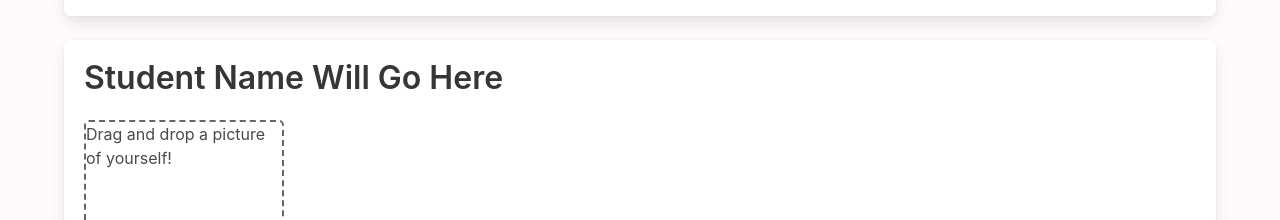
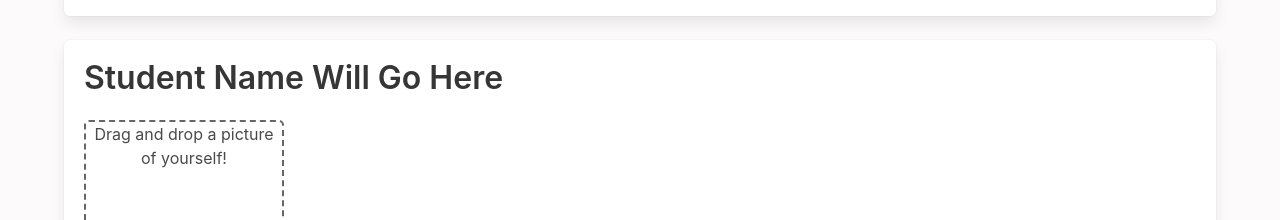
Before and after one commit to lemming-online/tundra, a React (Create React App) app: page / in a window 1280 px wide. Shown: the part 940-1160 px from the top of the page. Built offline with nearby package versions, Linux system fonts and the light colour scheme; no server answers.

Commit message:
add fetch call and base64encode function

```diff
--- a/src/containers/UserProfile.js
+++ b/src/containers/UserProfile.js
@@ -3,7 +3,7 @@ import Dropzone from 'react-dropzone'
 import InputComponent from '../components/InputComponent';
 
 class UserProfile extends React.Component {
-	constructor(props){
+	constructor(props) {
     super(props);
     this.state = {
     	email: '',
@@ -22,15 +22,57 @@ class UserProfile extends React.Component {
     this.setState(newState);
   };
 
+  toDataURL = (url, callback) => {
+	  var xhr = new XMLHttpRequest();
+	  xhr.onload = function() {
+	    var reader = new FileReader();
+	    reader.onloadend = function() {
+	      callback(reader.result);
+	    }
+	    reader.readAsDataURL(xhr.response);
+	  };
+	  xhr.open('GET', url);
+	  xhr.responseType = 'blob';
+	  xhr.send();
+	};
+
   //onDrop takes arrays of files as arams
 	onDrop = (acceptedFile, rejectedFiles) => {
 		if (acceptedFile.length > 0) {
-			//send only the first file uploaded if they use a group
 		  var photo = new FormData();
 			photo.append('photo', acceptedFile);
+			console.log('photo:');
+			console.log(photo);
 
-	    //make api call to send image up to server
-	    //after promise returns, set the state of profilePicture to URI returned
+			var photo64 = this.toDataURL(photo, (dataUrl) => {
+			 console.log('RESULT: ', dataUrl)
+			 return dataUrl;
+			});
+
+			//make api call to send image up to server
+			fetch('https://api.lemming.online/user/59d6d3829f8e4e00ae0dba68/set_photo', {
+	      method: 'POST',
+	      headers: {
+	        Accept: 'application/json',
+	        'Content-Type': 'application/json',
+	      },
+	      body: JSON.stringify({
+	        photo: photo64
+	      })
+	    })
+	    .then((response) => {
+	      console.log('image posted pre json');
+	      return response.json();
+	    })
+	    .then((responseJson) => {
+	      //after promise returns, set the state of profilePicture to URI returned
+	      console.log('image posted');
+	      console.log(responseJson);
+	      return responseJson;
+	    })
+	    .catch((error) => {
+	      console.error(error);
+	    });
 
 			console.log(acceptedFile[0].preview);
 		}
@@ -73,7 +115,7 @@ class UserProfile extends React.Component {
         <h1 className="title">Student Name Will Go Here</h1>
 	      <div>
 	        <Dropzone multiple={false} accept='image/*' onDrop={(files) => this.onDrop(files)}>
-	          <div>Drag and drop a picture of yourself!</div>
+	          <center>Drag and drop a picture of yourself!</center>
 	        </Dropzone>
         </div>
         <h1 className="title">Wanna change anything?</h1>
```
